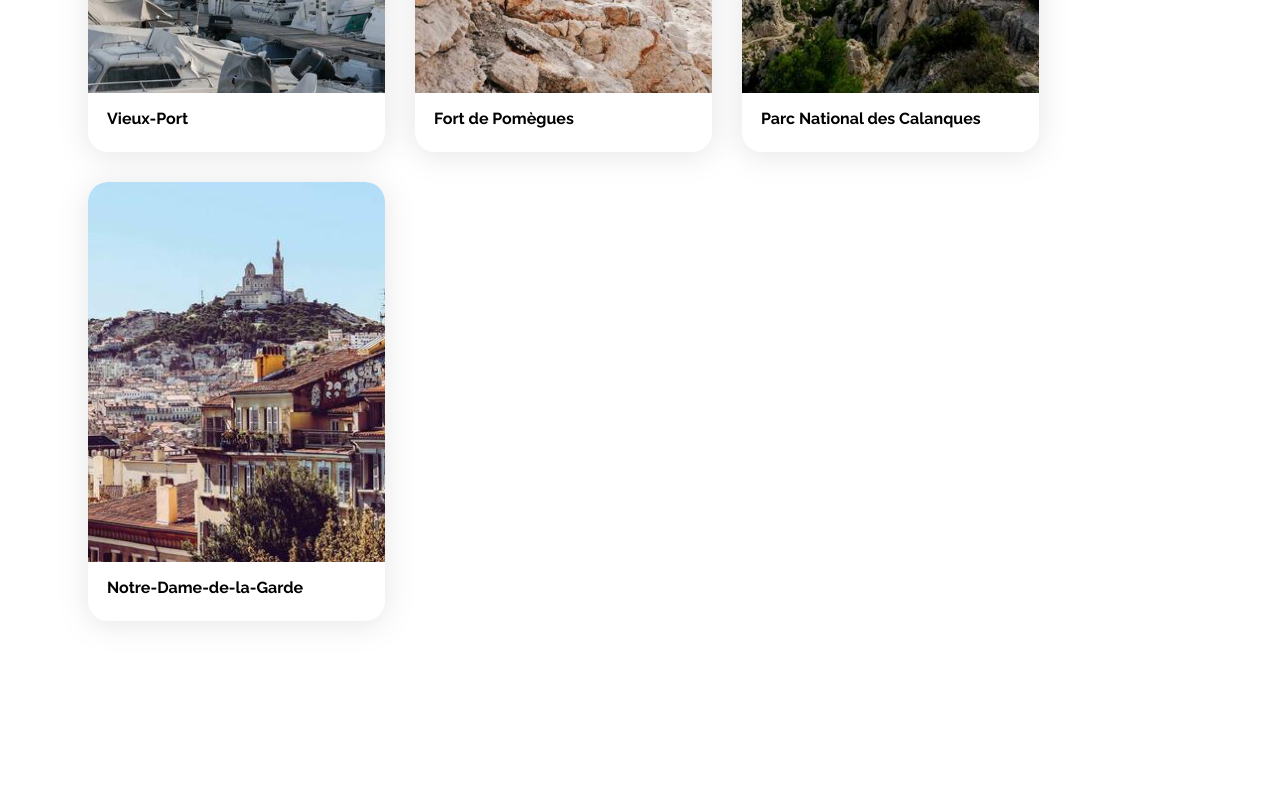
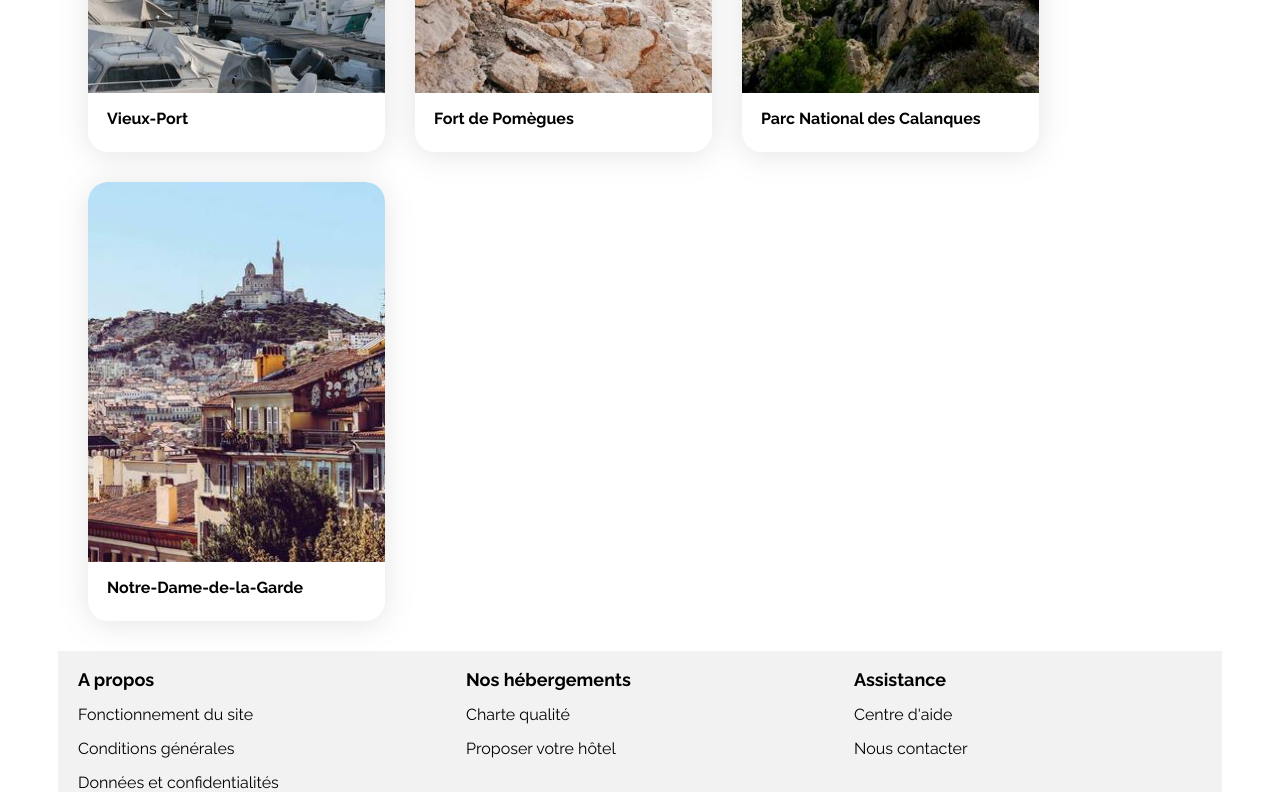
Before and after one commit to lamben2007/Projet2_booki, a plain HTML site: page index.html in a window 1280 px wide. Shown: the part 1700-2500 px from the top of the page. Before the commit the page ends 2359 px from the top, so only its background shows below. Drawn offline with Linux system fonts and the light colour scheme.

Commit message:
Intégration du footer

```diff
--- a/css/style.css
+++ b/css/style.css
@@ -471,6 +471,30 @@ a {
 }
 
 
+/************* FOOTER ***********************/
+
+.footer-container{
+    display: flex;
+    background-color: #F2F2F2;
+    justify-content: space-between;
+}
+
+.footer-title {
+    font-size: 18px;
+    font-weight: 700;
+    margin-bottom: 0px;
+}
+
+.footer-section {
+    display: flex;
+    flex-direction: column;
+    gap: 15px;
+    padding-left: 20px;
+    width: 100%;
+}
+
+
+
 /* Le code ci-dessous correspond à la version responsive uniquement */
 
 /****** Media queries ***********/
--- a/index.html
+++ b/index.html
@@ -430,7 +430,40 @@
 
         </main>
 
-        <footer></footer>
+
+        <footer>
+
+            <div class="footer-container">
+
+                <div class="footer-section">
+                    <div>
+                        <h3 class="footer-title">A propos</h3>
+                    </div>
+                    <div> <a href="#">Fonctionnement du site</a> </div>
+                    <div> <a href="#">Conditions générales</a></div>
+                    <div> <a href="#">Données et confidentialités</a></div>
+                </div>
+
+                <div class="footer-section">
+                    <div>
+                        <h3 class="footer-title">Nos hébergements</h3>
+                    </div>
+                    <div><a href="#">Charte qualité</a></div>
+                    <div><a href="#">Proposer votre hôtel</a></div>
+                </div>
+
+                <div class="footer-section">
+                    <div>
+                        <h3 class="footer-title">Assistance</h3>
+                    </div>
+                    <div><a href="#">Centre d'aide</a></div>
+                    <div><a href="#">Nous contacter</a></div>
+                </div>
+
+            </div>
+
+        </footer>
+
     </div>
 </body>
 
```
